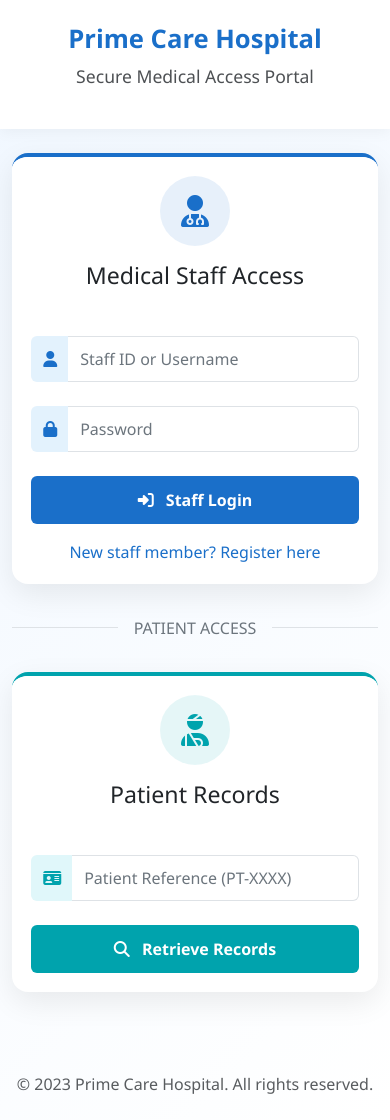
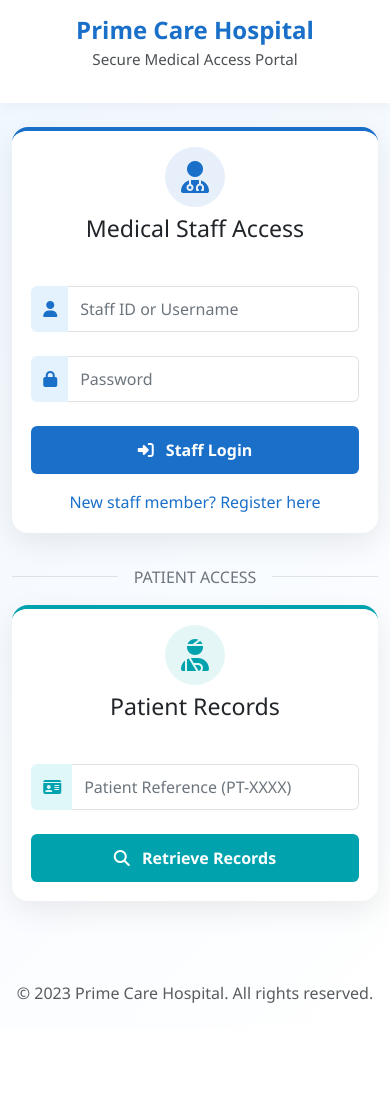
Before and after one commit to charmin16/hosp_mgt, a Flask app: page / in a window 390 px wide. After the commit the page ends 1003 px from the top, so only its background shows below. Run offline with Flask 3, Linux system fonts and the light colour scheme.

Commit message:
Added strip() to PT and spaced a few button and a few other adjustments

```diff
--- a/app.py
+++ b/app.py
@@ -105,11 +105,6 @@ def add_patient():
             'bid': request.form.get('bid'),
             'blood': request.form.get('blood')
         }
-
-        # Validate phone number length
-        if len(form_data['patient']) != 11:
-            flash('Phone Number must be 11 digits long', category='error')
-            return render_template('add_pat.html', form_data=form_data)
 
         try:
             age_date = datetime.strptime(form_data['dob'], '%Y-%m-%d').date()
@@ -259,7 +254,7 @@ def core_vitals(phone):
 @app.route('/login_patient', methods=['POST', 'GET'])
 def log_patient():
     if request.method == 'POST':
-        pat_ref = request.form.get('pat_ref')
+        pat_ref = request.form.get('pat_ref').strip()
 
         existing = Patients.query.filter(Patients.pat_ref == pat_ref).first()
         if existing:
--- a/templates/login.html
+++ b/templates/login.html
@@ -111,7 +111,6 @@
             padding: 12px 15px;
         }
 
-        /* Fix for placeholder text on desktop */
         .form-control::placeholder {
             color: #6c757d;
             opacity: 1;
@@ -191,36 +190,45 @@
         }
 
         @media (max-width: 768px) {
+            .hospital-header {
+                padding: 1.2rem 0; /* Reduced from 2rem */
+            }
+
             .hospital-title {
-                font-size: 1.8rem;
+                font-size: 1.6rem; /* Reduced from 2.2rem */
+                margin-bottom: 0.2rem; /* Reduced spacing */
+            }
+
+            .hospital-subtitle {
+                font-size: 0.95rem; /* Slightly smaller */
+            }
+
+            .card-header {
+                padding: 1rem; /* Reduced from 1.5rem */
+            }
+
+            .card-icon {
+                width: 60px; /* Smaller icon */
+                height: 60px;
+                margin-bottom: 0.5rem; /* Less space below icon */
+            }
+
+            .divider {
+                margin: 1rem 0; /* Reduced divider spacing */
             }
 
             .card-body {
                 padding: 1.5rem;
             }
-
-            .card-icon {
-                width: 70px;
-                height: 70px;
-            }
-
-            /* Ensure patient card is fully visible on mobile */
-            .patient-card {
-                margin-top: 1rem;
-            }
         }
 
         @media (max-width: 576px) {
             .hospital-header {
-                padding: 1.5rem 0;
+                padding: 1rem 0;
             }
 
             .hospital-title {
-                font-size: 1.6rem;
-            }
-
-            .card-header {
-                padding: 1.2rem;
+                font-size: 1.5rem;
             }
 
             .card-body {
```
Also changed, not shown: templates/add_visit.html (+31 -11 lines), templates/home.html (+7 -2 lines).
